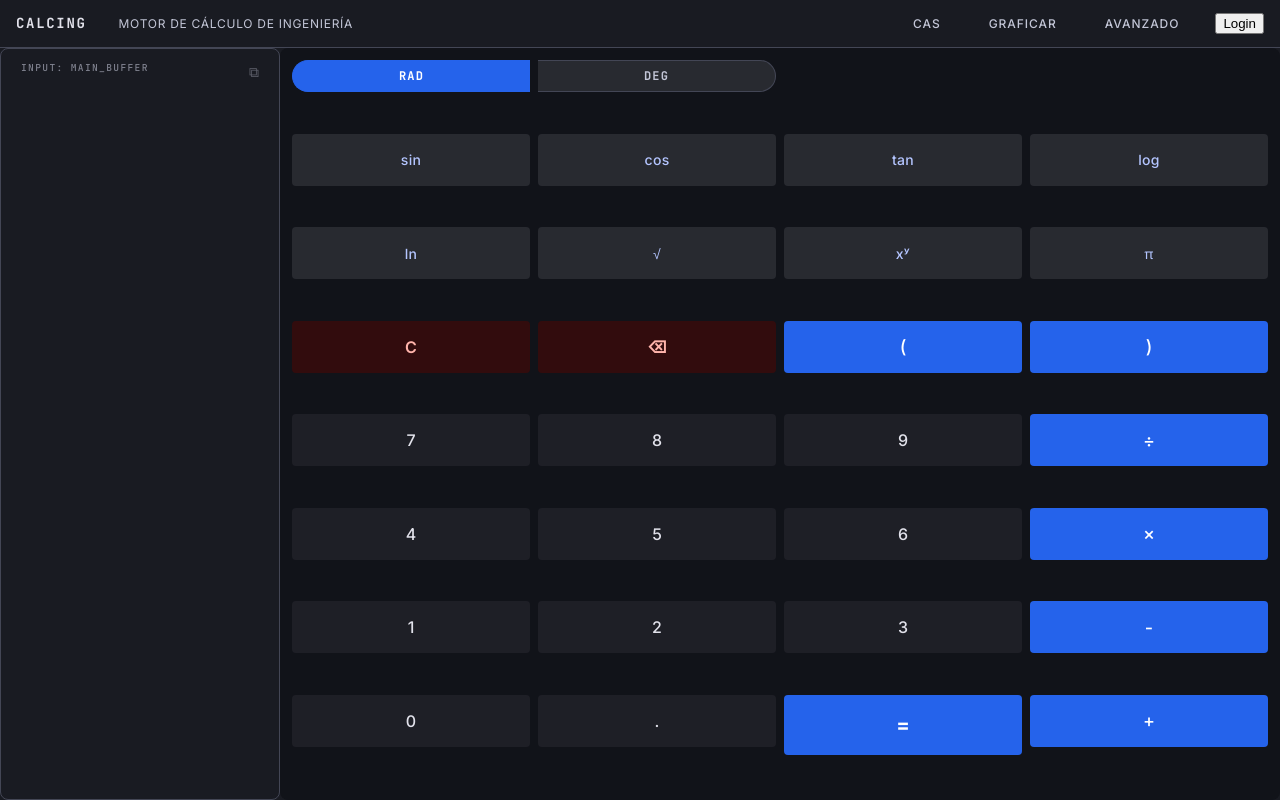
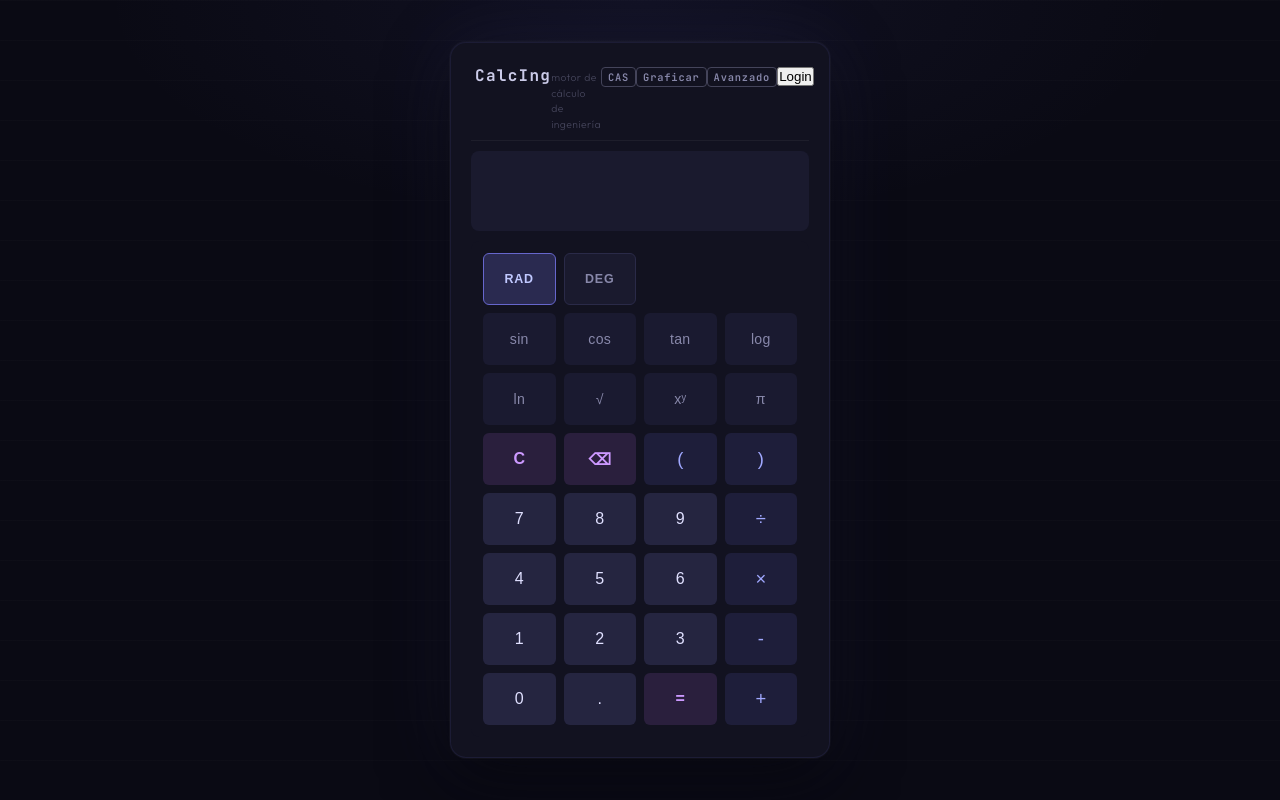
Before and after one commit to Juanes-aa/CalcIng, a React (Vite) app in the folder frontend/: page / in a window 1280 px wide. Built offline with nearby package versions, Linux system fonts and the light colour scheme.

Commit message:
chore: install and configure Tailwind CSS v4 with Vite plugin

```diff
--- a/frontend/src/App.module.css
+++ b/frontend/src/App.module.css
@@ -1,185 +1,136 @@
-/* ─── Shell ──────────────────────────────────────────────────────────────── */
+/* ─── Variables globales ─────────────────────────────────────────────────────
+   Paleta consistente con CalculatorDisplay y CalculatorKeypad.
+   Fuente: JetBrains Mono para el wordmark — carácter técnico, no decorativo.
+   ─────────────────────────────────────────────────────────────────────────── */
+
+@import url('https://fonts.googleapis.com/css2?family=JetBrains+Mono:wght@400;600;700&family=Outfit:wght@300;400;500&display=swap');
+
+:root {
+  --bg-void:        #0a0a14;
+  --bg-surface:     #121220;
+  --bg-raised:      #1a1a2e;
+  --text-primary:   #e0e0ff;
+  --text-secondary: #8888aa;
+  --text-dim:       #44445a;
+  --accent:         #6666cc;
+  --accent-glow:    rgba(102, 102, 204, 0.15);
+}
+
+/* ─── Reset mínimo ───────────────────────────────────────────────────────────*/
+
+*,
+*::before,
+*::after {
+  box-sizing: border-box;
+  margin: 0;
+  padding: 0;
+}
+
+/* ─── Shell — ocupa toda la ventana, centra la calculadora ───────────────────*/
 
 .shell {
   min-height: 100dvh;
   width: 100%;
-  background-color: var(--color-surface);
+  display: flex;
+  align-items: center;
+  justify-content: center;
+  background-color: var(--bg-void);
+  background-image:
+    radial-gradient(ellipse 60% 40% at 50% 0%, rgba(102, 102, 204, 0.08) 0%, transparent 70%),
+    repeating-linear-gradient(
+      0deg,
+      transparent,
+      transparent 39px,
+      rgba(255, 255, 255, 0.015) 39px,
+      rgba(255, 255, 255, 0.015) 40px
+    );
+  font-family: 'Outfit', sans-serif;
+  padding: 24px 16px;
+}
+
+/* ─── Calculadora — contenedor principal ─────────────────────────────────────*/
+
+.calculator {
+  width: 100%;
+  max-width: 380px;
   display: flex;
   flex-direction: column;
-  overflow: hidden;
+  gap: 10px;
+  background-color: var(--bg-surface);
+  border-radius: 16px;
+  padding: 20px;
+  border: 1px solid rgba(102, 102, 204, 0.12);
+  box-shadow:
+    0 0 0 1px rgba(255, 255, 255, 0.03),
+    0 24px 64px rgba(0, 0, 0, 0.6),
+    0 0 80px var(--accent-glow);
+
+  /* Entrada suave */
+  animation: emerge 320ms cubic-bezier(0.22, 1, 0.36, 1) both;
 }
 
-/* ─── Header ─────────────────────────────────────────────────────────────── */
+@keyframes emerge {
+  from {
+    opacity: 0;
+    transform: translateY(12px) scale(0.98);
+  }
+  to {
+    opacity: 1;
+    transform: translateY(0) scale(1);
+  }
+}
+
+/* ─── Header ─────────────────────────────────────────────────────────────────*/
 
 .header {
-  position: fixed;
-  top: 0;
-  left: 0;
-  right: 0;
-  height: 48px;
-  background-color: var(--color-surface-low);
-  border-bottom: 1px solid var(--color-outline);
   display: flex;
-  align-items: center;
-  padding: 0 var(--space-4);
-  gap: var(--space-6);
-  z-index: var(--z-raised);
+  align-items: baseline;
+  justify-content: space-between;
+  padding: 0 4px 8px;
+  border-bottom: 1px solid rgba(255, 255, 255, 0.05);
 }
 
 .wordmark {
-  font-family: var(--font-mono);
-  font-weight: var(--weight-bold);
-  font-size: var(--text-sm);
-  letter-spacing: 0.12em;
-  color: var(--color-on-surface);
-  text-transform: uppercase;
-  margin-right: var(--space-2);
+  font-family: 'JetBrains Mono', monospace;
+  font-weight: 700;
+  font-size: 1rem;
+  letter-spacing: 0.08em;
+  color: var(--text-primary);
+  opacity: 0.9;
 }
 
 .tagline {
-  font-family: var(--font-body);
-  font-size: var(--text-xs);
-  color: var(--color-on-surface-dim);
-  letter-spacing: 0.06em;
-  text-transform: uppercase;
-  flex: 1;
+  font-size: 0.65rem;
+  font-weight: 300;
+  color: var(--text-dim);
+  letter-spacing: 0.04em;
+  text-transform: lowercase;
 }
 
+/* ─── CAS Toggle Button ──────────────────────────────────────────────────── */
 .casToggle {
-  font-family: var(--font-body);
-  font-size: var(--text-xs);
-  font-weight: var(--weight-medium);
+  font-size: 0.65rem;
+  font-weight: 600;
+  font-family: 'JetBrains Mono', monospace;
   letter-spacing: 0.08em;
-  color: var(--color-on-surface-dim);
+  color: var(--text-secondary);
   background: transparent;
-  border: none;
-  padding: var(--space-1) var(--space-3);
+  border: 1px solid var(--text-dim);
+  border-radius: 4px;
+  padding: 2px 6px;
   cursor: pointer;
-  transition: color var(--transition-normal);
-  text-transform: uppercase;
+  transition: color 150ms, border-color 150ms;
+}
+.casToggle[aria-pressed="true"] {
+  color: var(--accent);
+  border-color: var(--accent);
+}
+.casToggle:hover {
+  color: var(--text-primary);
+  border-color: var(--text-secondary);
 }
 
-.casToggle:hover {
-  color: var(--color-on-surface);
+/* ─── CAS Panel visible — expande el contenedor ──────────────────────────── */
+.casVisible {
+  max-width: 480px;
 }
-
-.casToggle[aria-pressed="true"] {
-  color: var(--color-primary);
-  border-bottom: 2px solid var(--color-primary-cta);
-}
-
-.header [data-testid="auth-section"] {
-  display: flex;
-  align-items: center;
-  gap: var(--space-3);
-}
-
-/* ─── Calculator — grid principal ────────────────────────────────────────── */
-
-.calculator {
-  margin-top: 48px;
-  display: grid;
-  grid-template-columns: 280px 1fr;
-  grid-template-rows: 1fr;
-  min-height: calc(100dvh - 48px);
-  width: 100%;
-  background-color: var(--color-surface-low);
-}
-
-.casVisible {
-  grid-template-columns: 280px 1fr 320px;
-}
-
-/* ─── Main content wrapper (fase futura) ─────────────────────────────────── */
-
-.mainContent {
-  background-color: var(--color-surface);
-  padding: var(--space-4);
-  overflow-y: auto;
-  display: flex;
-  flex-direction: column;
-  gap: var(--space-4);
-}
-
-/* ─── Bottom tab bar (solo móvil) ────────────────────────────────────────── */
-
-.bottomTabBar {
-  position: fixed;
-  bottom: 0;
-  left: 0;
-  right: 0;
-  height: 56px;
-  background-color: var(--color-surface-low);
-  border-top: 1px solid var(--color-outline);
-  display: none;
-  z-index: var(--z-raised);
-}
-
-.bottomTabItem {
-  display: flex;
-  flex-direction: column;
-  align-items: center;
-  gap: 2px;
-  font-family: var(--font-body);
-  font-size: 0.6rem;
-  font-weight: var(--weight-medium);
-  letter-spacing: 0.08em;
-  color: var(--color-on-surface-dim);
-  text-transform: uppercase;
-  background: transparent;
-  border: none;
-  cursor: pointer;
-  padding: var(--space-2);
-  min-width: 56px;
-}
-
-.bottomTabItem.active {
-  color: var(--color-primary);
-}
-
-/* ─── Mobile (max-width: 767px) ──────────────────────────────────────────── */
-
-@media (max-width: 767px) {
-  .calculator {
-    grid-template-columns: 1fr;
-    padding-bottom: 56px;
-  }
-
-  .casVisible {
-    grid-template-columns: 1fr;
-  }
-
-  .tagline {
-    display: none;
-  }
-
-  .bottomTabBar {
-    display: flex;
-    align-items: center;
-    justify-content: space-around;
-  }
-}
-
-/* ─── Tablet (768px – 1023px) ────────────────────────────────────────────── */
-
-@media (min-width: 768px) and (max-width: 1023px) {
-  .calculator {
-    grid-template-columns: 240px 1fr;
-  }
-
-  .casVisible {
-    grid-template-columns: 240px 1fr 280px;
-  }
-}
-
-/* ─── Desktop (min-width: 1024px) ────────────────────────────────────────── */
-
-@media (min-width: 1024px) {
-  .calculator {
-    grid-template-columns: 280px 1fr;
-  }
-
-  .casVisible {
-    grid-template-columns: 280px 1fr 320px;
-  }
-}
--- a/frontend/src/components/CalculatorDisplay/CalculatorDisplay.module.css
+++ b/frontend/src/components/CalculatorDisplay/CalculatorDisplay.module.css
@@ -1,76 +1,36 @@
 .display {
-  position: relative;
-  background-color: var(--color-surface-low);
-  border-radius: var(--radius-md);
-  border: 1px solid var(--color-outline);
-  padding: var(--space-4) var(--space-5);
-  padding-top: var(--space-8);
+  background-color: #1a1a2e;
+  border-radius: 8px;
+  padding: 16px 20px;
+  text-align: right;
   width: 100%;
   box-sizing: border-box;
-  min-height: 96px;
+  min-height: 80px;
   display: flex;
   flex-direction: column;
   justify-content: space-between;
-  gap: var(--space-2);
-}
-
-.display::before {
-  content: "INPUT: MAIN_BUFFER";
-  position: absolute;
-  top: var(--space-3);
-  left: var(--space-5);
-  font-family: var(--font-mono);
-  font-size: 0.6rem;
-  font-weight: var(--weight-medium);
-  letter-spacing: 0.14em;
-  color: var(--color-on-surface-dim);
-  text-transform: uppercase;
-  opacity: 0.6;
-}
-
-.display::after {
-  content: "⧉";
-  position: absolute;
-  top: var(--space-3);
-  right: var(--space-5);
-  font-size: var(--text-sm);
-  color: var(--color-on-surface-dim);
-  opacity: 0.4;
-  cursor: pointer;
-  transition: opacity var(--transition-normal);
-}
-
-.display:hover::after {
-  opacity: 0.8;
+  gap: 4px;
 }
 
 .expression {
-  font-family: var(--font-mono);
-  font-size: var(--text-base);
-  color: var(--color-on-surface-dim);
-  min-height: 1.4em;
+  font-size: 0.9rem;
+  color: #8888aa;
+  min-height: 1.2em;
   overflow: hidden;
   text-overflow: ellipsis;
   white-space: nowrap;
-  text-align: right;
-  display: block;
 }
 
 .result {
-  font-family: var(--font-mono);
-  font-size: var(--text-4xl);
-  font-weight: var(--weight-bold);
-  color: var(--color-success);
+  font-size: 2rem;
+  font-weight: 600;
+  color: #e0e0ff;
   overflow: hidden;
   text-overflow: ellipsis;
   white-space: nowrap;
-  text-align: right;
-  display: block;
-  line-height: 1.1;
-  transition: color var(--transition-fast);
 }
 
 .result.error {
-  color: var(--color-error);
-  font-size: var(--text-2xl);
+  color: #ff6b6b;
+  font-size: 1.2rem;
 }
--- a/frontend/src/components/CalculatorKeypad/CalculatorKeypad.module.css
+++ b/frontend/src/components/CalculatorKeypad/CalculatorKeypad.module.css
@@ -1,17 +1,19 @@
-/* ─── Keypad container ───────────────────────────────────────────────────── */
+/* ─── Variables locales (consistentes con CalculatorDisplay) ─────────────────
+   Paleta base:  fondo #1a1a2e · texto principal #e0e0ff · acento #8888aa
+   ─────────────────────────────────────────────────────────────────────────── */
 
 .keypad {
   display: grid;
   grid-template-columns: repeat(4, 1fr);
-  gap: var(--space-2);
+  gap: 8px;
   width: 100%;
   box-sizing: border-box;
-  padding: var(--space-3);
-  background-color: var(--color-surface);
-  border-radius: var(--radius-md);
+  padding: 12px;
+  background-color: #121220;
+  border-radius: 8px;
 }
 
-/* ─── Base key ───────────────────────────────────────────────────────────── */
+/* ─── Base de tecla ──────────────────────────────────────────────────────────*/
 
 .key {
   display: flex;
@@ -19,23 +21,17 @@
   justify-content: center;
   height: 52px;
   border: none;
-  border-radius: var(--radius-sm);
-  font-family: var(--font-body);
-  font-size: var(--text-base);
-  font-weight: var(--weight-medium);
+  border-radius: 6px;
+  font-size: 1rem;
+  font-weight: 500;
   cursor: pointer;
-  transition: filter var(--transition-fast), transform var(--transition-fast);
+  transition: background-color 120ms ease, transform 80ms ease, opacity 120ms ease;
   user-select: none;
   -webkit-tap-highlight-color: transparent;
 }
 
-.key:hover:not(:disabled) {
-  filter: brightness(1.15);
-}
-
 .key:active:not(:disabled) {
-  transform: scale(0.95);
-  transition: transform 80ms ease;
+  transform: scale(0.94);
 }
 
 .key:disabled {
@@ -43,82 +39,95 @@
   cursor: not-allowed;
 }
 
-/* ─── Category variants ──────────────────────────────────────────────────── */
+/* ─── Categorías ─────────────────────────────────────────────────────────────*/
 
 .number {
-  background-color: var(--color-surface-mid);
-  color: var(--color-on-surface);
+  background-color: #252540;
+  color: #e0e0ff;
+}
+
+.number:hover:not(:disabled) {
+  background-color: #2e2e52;
 }
 
 .operator {
-  background-color: var(--color-primary-cta);
-  color: #ffffff;
-  font-size: var(--text-lg);
+  background-color: #1e1e3a;
+  color: #a0a8ff;
+  font-size: 1.15rem;
+}
+
+.operator:hover:not(:disabled) {
+  background-color: #28285a;
 }
 
 .function {
-  background-color: var(--color-surface-high);
-  color: var(--color-primary);
-  font-size: var(--text-sm);
+  background-color: #1a1a30;
+  color: #8888aa;
+  font-size: 0.88rem;
   letter-spacing: 0.02em;
 }
 
-.action {
-  background-color: var(--color-primary-cta);
-  color: #ffffff;
-  font-weight: var(--weight-semibold);
+.function:hover:not(:disabled) {
+  background-color: #22223c;
+  color: #aaaacc;
 }
 
-/* ─── Delete buttons — C (11) and ⌫ (12) ────────────────────────────────── */
-
-.keypad > .key:nth-child(11),
-.keypad > .key:nth-child(12) {
-  background-color: rgba(59, 10, 10, 0.8);
-  color: var(--color-error);
+.action {
+  background-color: #2a1f3d;
+  color: #cc99ff;
+  font-weight: 600;
 }
 
-/* ─── Equals button — position 29 ───────────────────────────────────────── */
-
-.keypad > .key:nth-child(29) {
-  background-color: var(--color-primary-cta);
-  color: #ffffff;
-  font-size: var(--text-xl);
-  font-weight: var(--weight-bold);
-  height: 60px;
+.action:hover:not(:disabled) {
+  background-color: #362650;
 }
 
-/* ─── Mode toggle pill (RAD / DEG) ──────────────────────────────────────── */
+/* Tecla = destacada */
+.key.action[aria-pressed] {
+  /* no aplica — solo =, C, ⌫ son action; aria-pressed es solo para mode */
+}
+
+/* ─── Modo ángulo ─────────────────────────────────────────────────────────── */
 
 .mode {
-  background-color: var(--color-surface-high);
-  color: var(--color-on-surface-dim);
-  font-family: var(--font-mono);
-  font-size: var(--text-xs);
-  font-weight: var(--weight-bold);
-  letter-spacing: 0.1em;
-  border: 1px solid var(--color-outline);
-  height: 32px;
+  background-color: #1a1a2e;
+  color: #8888aa;
+  font-size: 0.78rem;
+  font-weight: 600;
+  letter-spacing: 0.06em;
+  border: 1px solid #2a2a48;
 }
 
-.keypad > .key:nth-child(1) {
-  border-radius: var(--radius-full) 0 0 var(--radius-full);
-  border-right: none;
+.mode:hover:not(:disabled) {
+  background-color: #22223a;
+  color: #aaaacc;
 }
 
+.mode.active {
+  background-color: #2a2a50;
+  color: #c0c8ff;
+  border-color: #6666cc;
+}
+
+/* ─── Layout especial: RAD y DEG ocupan las dos primeras columnas ────────────
+   Las dos teclas de modo están al principio del array → ocupan col 1 y 2.
+   Queremos que las 2 últimas columnas de esa fila queden vacías visualmente.
+   Solución: span de 1 col cada una, y dejamos las otras con un pseudo-vacío
+   usando el grid natural — el contenido real empieza en col 1.
+   ─────────────────────────────────────────────────────────────────────────── */
+
+/* Primeras dos teclas (RAD, DEG) solo en las dos primeras columnas */
+.keypad > .key:nth-child(1),
 .keypad > .key:nth-child(2) {
-  border-radius: 0 var(--radius-full) var(--radius-full) 0;
-  border-left: none;
+  /* ocupan col 1 y 2 naturalmente */
+}
+
+/* Forzamos que la fila de modos solo muestre 2 celdas y deja 2 vacías */
+.keypad > .key:nth-child(2) {
   grid-column: 2;
 }
 
-.mode.active {
-  background-color: var(--color-primary-cta);
-  color: #ffffff;
-  border-color: var(--color-primary-cta);
-}
-
-/* ─── Grid layout — scientific functions start on new row ────────────────── */
-
+/* Empujamos el primer ítem científico a que comience la siguiente fila */
 .keypad > .key:nth-child(3) {
   grid-column: 1;
 }
--- /dev/null
+++ b/frontend/src/index.css
@@ -0,0 +1 @@
+@import "tailwindcss";
```
Also changed, not shown: frontend/vite.config.ts (+4 -8 lines).
